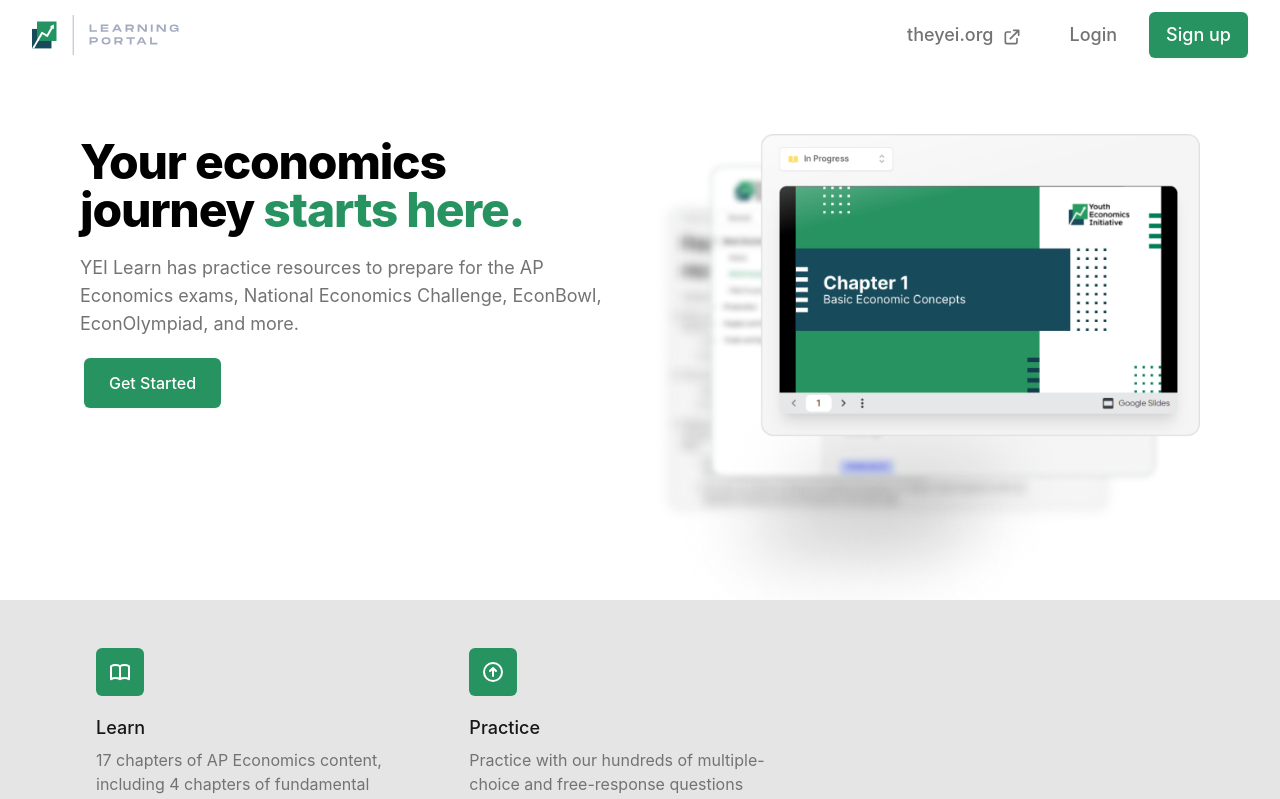
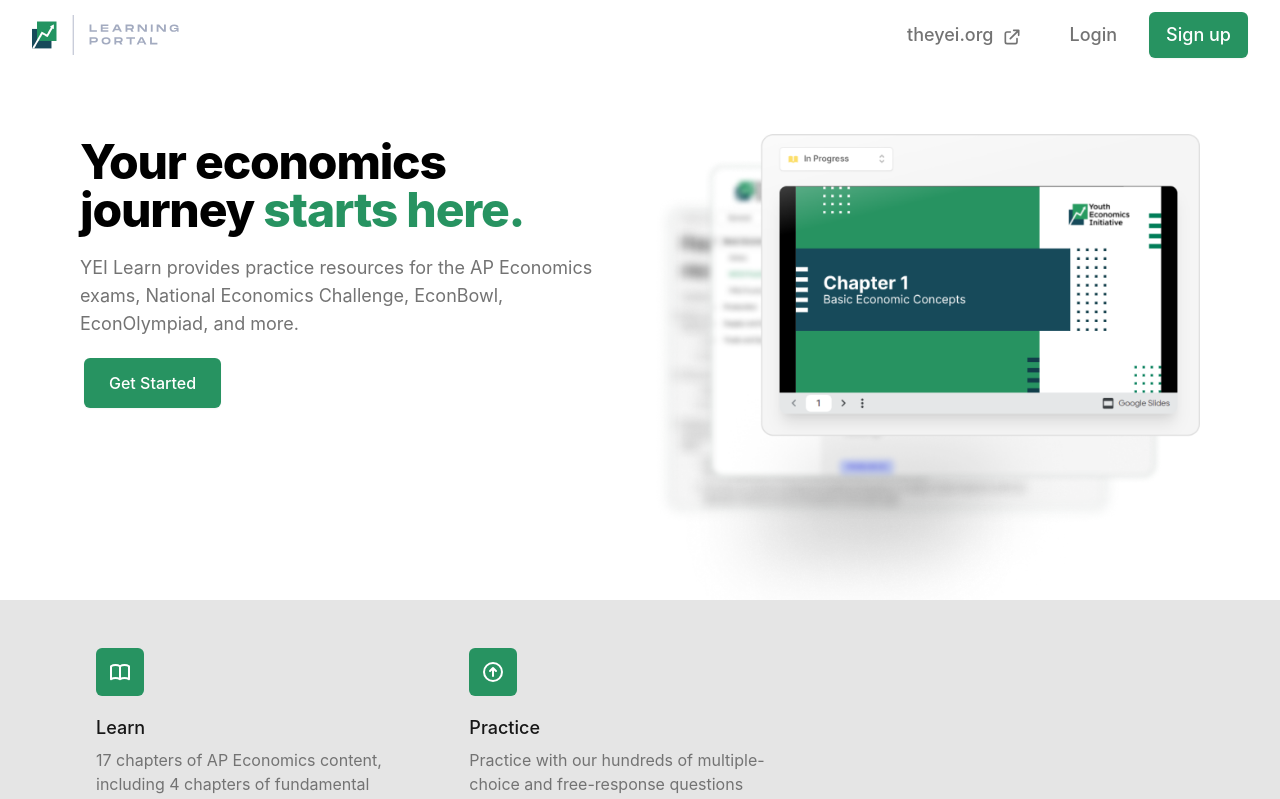
Before and after one commit to louisryoung/learning-yei-portal-react, a Next.js app: page / in a window 1280 px wide. Shown: the top 799 px of the page. Built offline with nearby package versions, Linux system fonts and the light colour scheme; no server answers; what @tailwindcss/typography would draw is missing.

Commit message:
update hero 2

```diff
--- a/components/home/Hero.tsx
+++ b/components/home/Hero.tsx
@@ -15,7 +15,7 @@
             </span>
           </h1>
           <p className="m-auto max-w-xl mt-3 text-base text-gray-500 sm:mt-5 sm:text-xl lg:text-lg">
-		    YEI Learn has practice resources to prepare for the AP Economics exams, National Economics Challenge, EconBowl, EconOlympiad, and more.
+		    YEI Learn provides practice resources for the AP Economics exams, National Economics Challenge, EconBowl, EconOlympiad, and more.
           </p>
           <div className=" mt-4 sm:mx-auto sm:text-center lg:text-left">
             <Link href="/signup">
```
